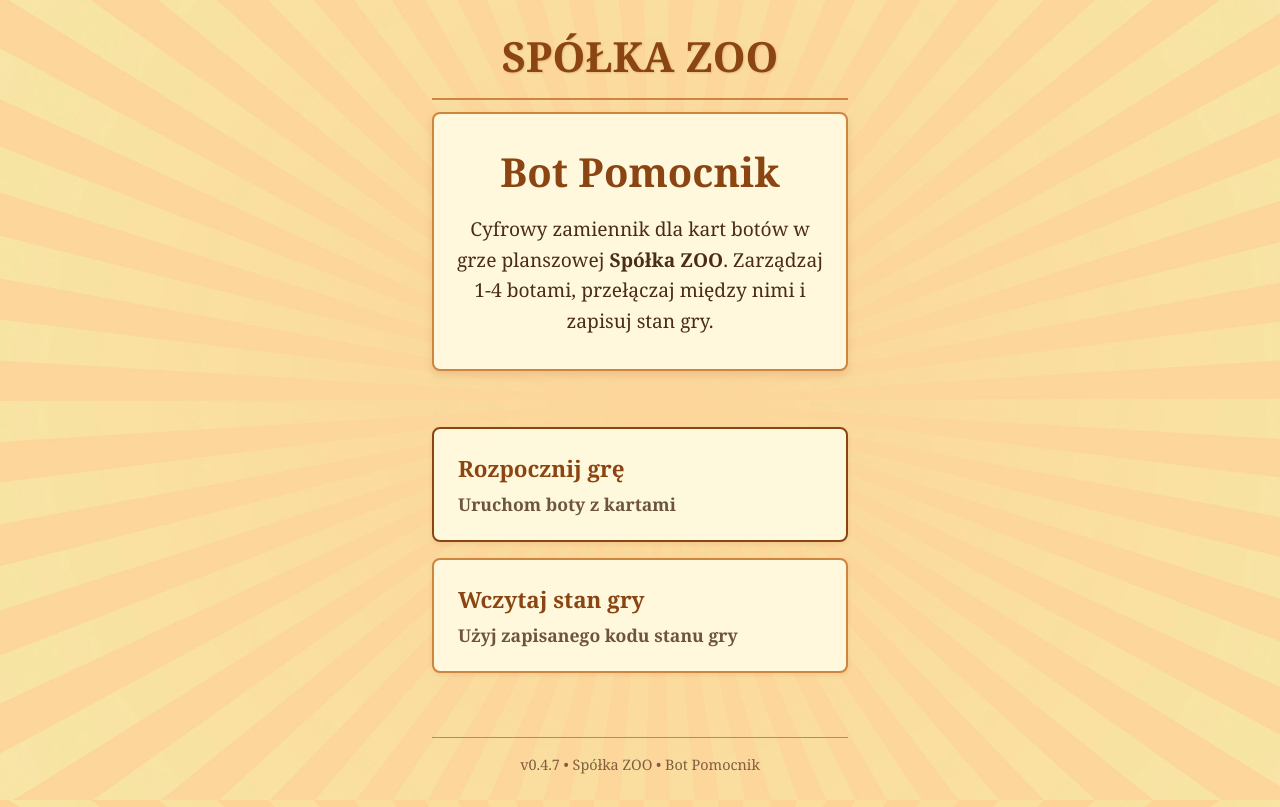
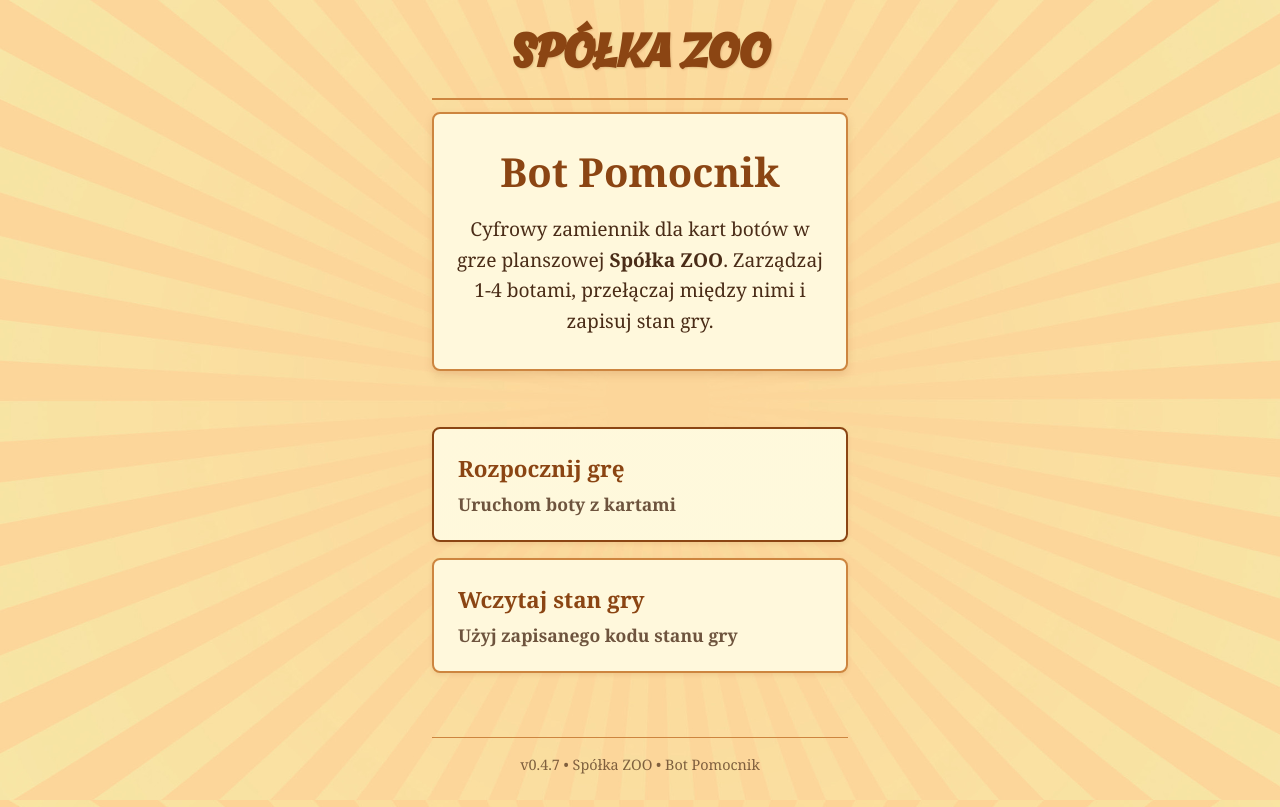
Before and after one commit to lukmarcus/spolka-zoo-bot-pomocnik, a React (Vite) app: page / in a window 1280 px wide. Built offline with nearby package versions, Linux system fonts and the light colour scheme.

Commit message:
headers size refactored

```diff
--- a/src/globals.css
+++ b/src/globals.css
@@ -1,4 +1,11 @@
 /* Global styles - Spółka ZOO Bot Helper */
+
+/* Custom Fonts */
+@font-face {
+  font-family: "ChillScript";
+  src: url("./assets/fonts/ChillScript.woff2") format("woff2");
+  font-display: swap;
+}
 
 :root {
   /* Main colors (from game manual) */
@@ -47,6 +54,10 @@
 
   /* Background opacity */
   --bg-opacity: 0.15; /* Subtelność tła */
+
+  /* Typography */
+  --font-display: "ChillScript", cursive, serif;
+  --font-body: Georgia, "Times New Roman", serif;
 }
 
 /* Reset i podstawowe style */
@@ -62,7 +73,7 @@ html {
 }
 
 body {
-  font-family: Georgia, "Times New Roman", serif;
+  font-family: var(--font-body);
   line-height: 1.5;
   color: var(--text-primary);
   min-height: 100vh;
@@ -102,7 +113,7 @@ h6 {
 }
 
 h1 {
-  font-size: 2rem;
+  font-family: var(--font-display);
   text-align: center;
 }
 
@@ -308,10 +319,6 @@ button:active {
     padding: 2rem;
   }
 
-  h1 {
-    font-size: 2.5rem;
-  }
-
   /* Enhance centering on desktop */
   :root {
     --max-width: 480px; /* Fixed width on desktop for consistency */
```
